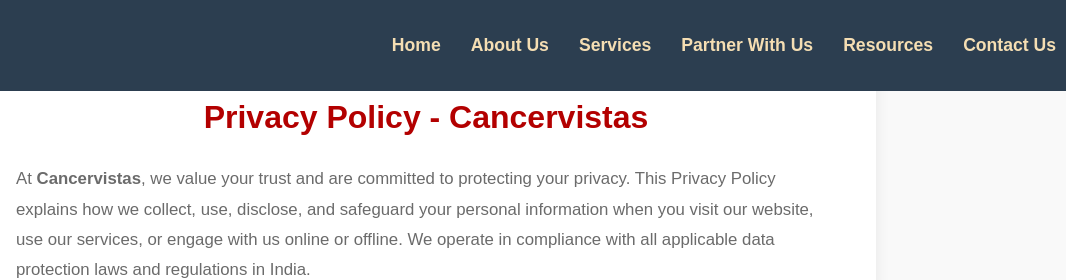
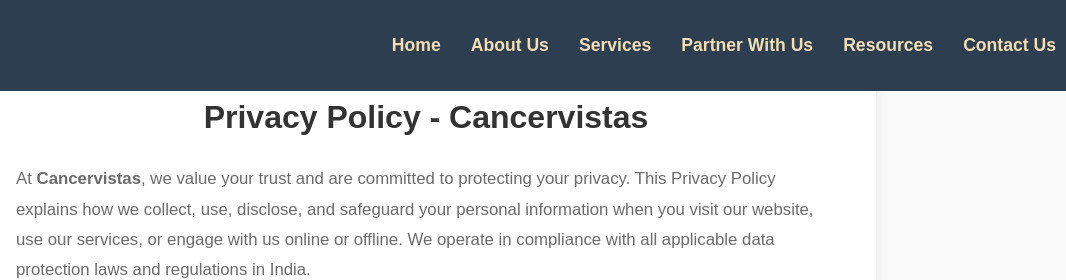
Before and after one commit to Codimai-dev/Cancevista-new, a plain HTML site: page privacy.html in a window 1280 px wide. Shown: the top 280 px of the page, 214-1280 px from the left. Drawn offline with Linux system fonts and the light colour scheme.

Commit message:
image and color changed

```diff
--- a/assets/css/privacy.css
+++ b/assets/css/privacy.css
@@ -16,7 +16,7 @@
 }
 
 .privacy-policy h2 {
-  color: #b30000;
+  color: #333;
   font-size: 2rem;
   margin-bottom: 20px;
   text-align: center;
```
Also changed, not shown: about.html (+1 -1 lines).
